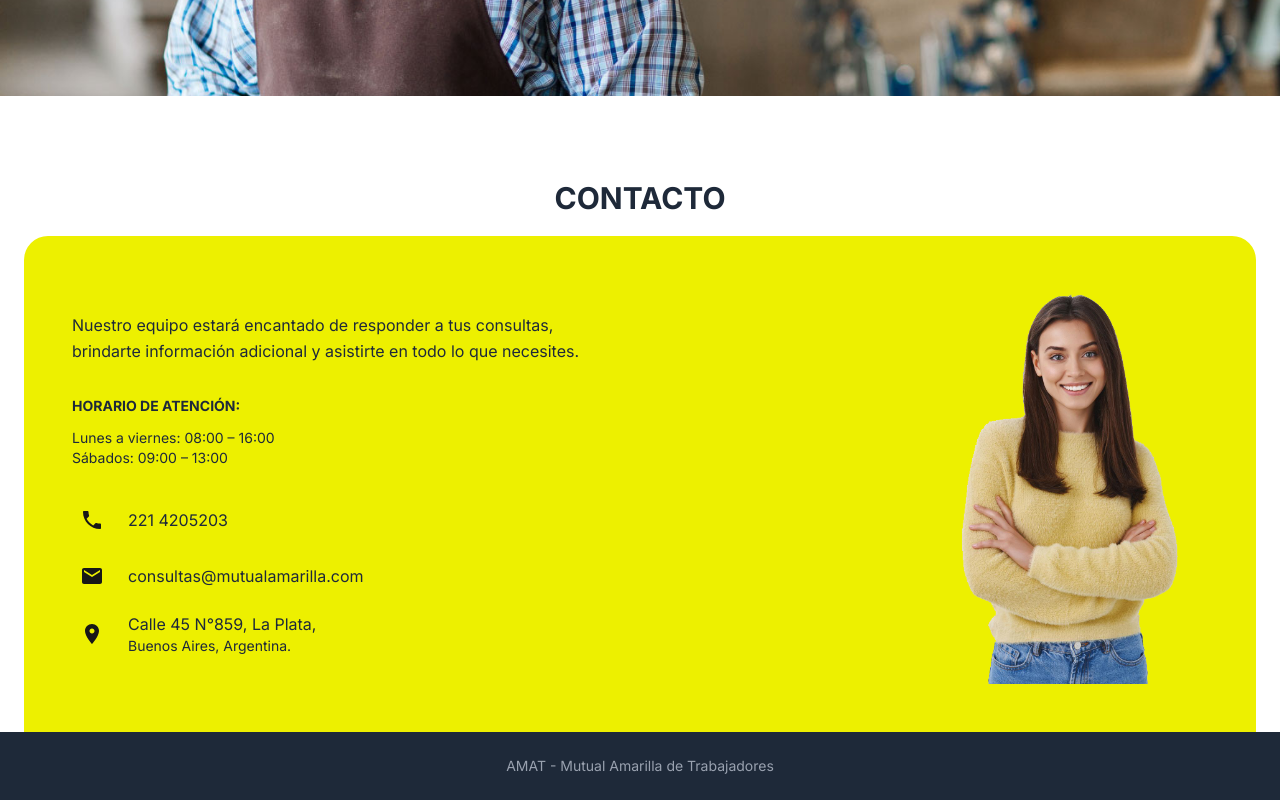
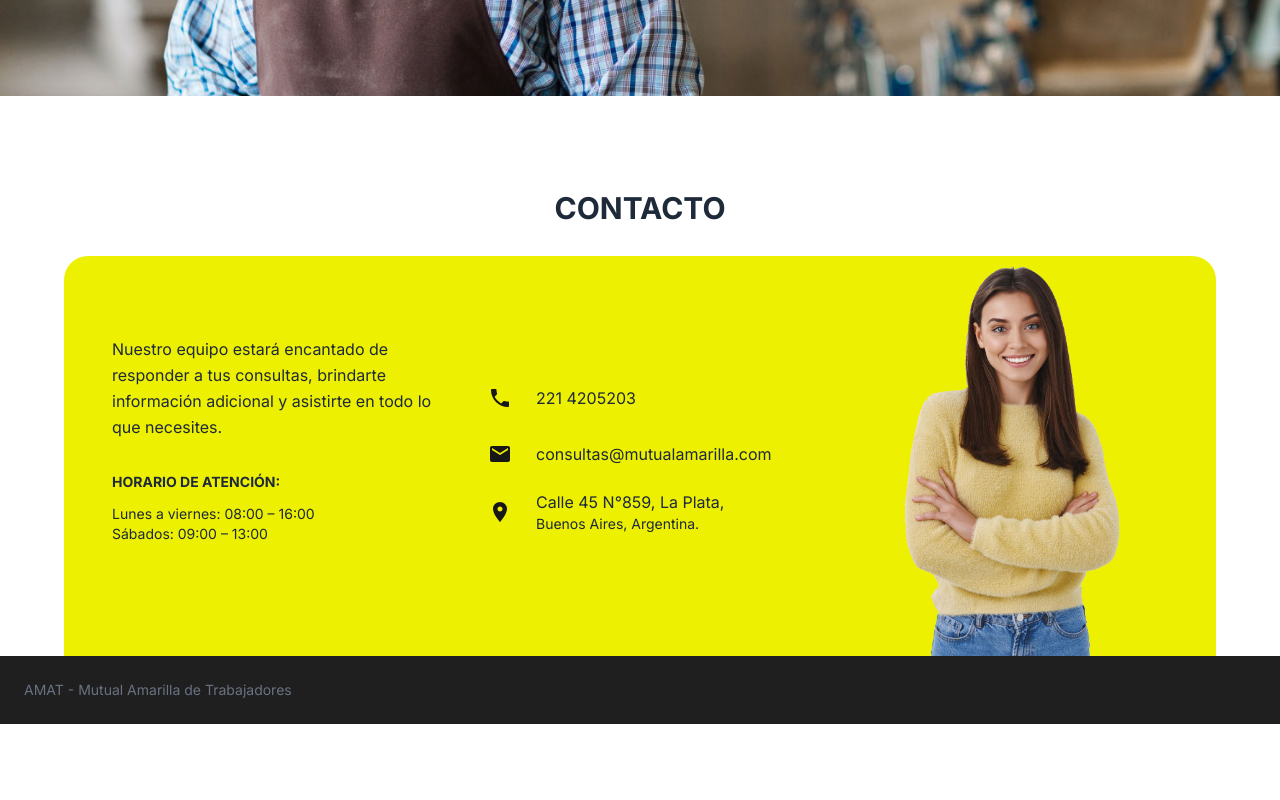
Before and after one commit to blassmm/mutualamarilla, a Next.js app: page / in a window 1280 px wide. Shown: the part 3493-4293 px from the top of the page. After the commit the page ends 4217 px from the top, so only its background shows below. Built offline with nearby package versions, Linux system fonts and the light colour scheme.

Commit message:
detalles

```diff
--- a/components/contact.tsx
+++ b/components/contact.tsx
@@ -3,16 +3,16 @@ import Image from "next/image"
 export default function ContactoPage() {
   return (
     <main>
-      <section className="relative h-[140px] bg-white">
+      <section className="relative h-[160px] bg-white">
         <div className="absolute inset-0 flex items-center justify-center">
           <h1 className="text-3xl mt-16 font-bold text-gray-800">CONTACTO</h1>
         </div>
       </section>
 
-      <section className="bg-white px-6 ">
-        <div className="mx-auto max-w-7xl">
-          <div className="bg-[#EDF000] rounded-t-3xl p-12 relative overflow-hidden">
-            <div className="grid gap-12 lg:grid-cols-2 items-center">
+      <section className="bg-white px-6">
+        <div className="mx-auto max-w-6xl">
+          <div className="bg-[#EDF000] h-[400px] rounded-t-3xl p-12 relative overflow-hidden flex items-center">
+            <div className="grid gap-12 lg:grid-cols-3 items-center w-full">
               <div>
                 <p className="mb-8 text-gray-800 leading-relaxed">
                   Nuestro equipo estará encantado de responder a tus consultas, brindarte información adicional y
@@ -24,7 +24,8 @@ export default function ContactoPage() {
                   <p className="text-sm text-gray-800">Lunes a viernes: 08:00 – 16:00</p>
                   <p className="text-sm text-gray-800">Sábados: 09:00 – 13:00</p>
                 </div>
-
+              </div>
+              <div>
                 <div className="space-y-4">
                   <div className="flex items-center gap-4">
                     <div className="flex h-10 w-10 items-center justify-center">
@@ -58,12 +59,12 @@ export default function ContactoPage() {
                 </div>
               </div>
 
-              <div className="relative h-[400px] flex justify-end">
+              <div className="relative h-[400px]">
                 <Image
                   src="/images/contactImg.png"
                   alt="Contacto"
                   fill
-                  className="object-contain object-right"
+                  className="object-contain object-bottom"
                 />
               </div>
             </div>
--- a/components/footer.tsx
+++ b/components/footer.tsx
@@ -1,7 +1,7 @@
 export default function Footer() {
     return (
-              <footer className="bg-gray-800 px-6 py-6">
-        <div className="mx-auto max-w-7xl text-center text-sm text-gray-400">
+              <footer className="bg-[#1f1f1f] px-6 py-6">
+        <div className="mx-auto max-w-7xl text-sm text-gray-500">
           <p>AMAT - Mutual Amarilla de Trabajadores</p>
         </div>
       </footer>
```
